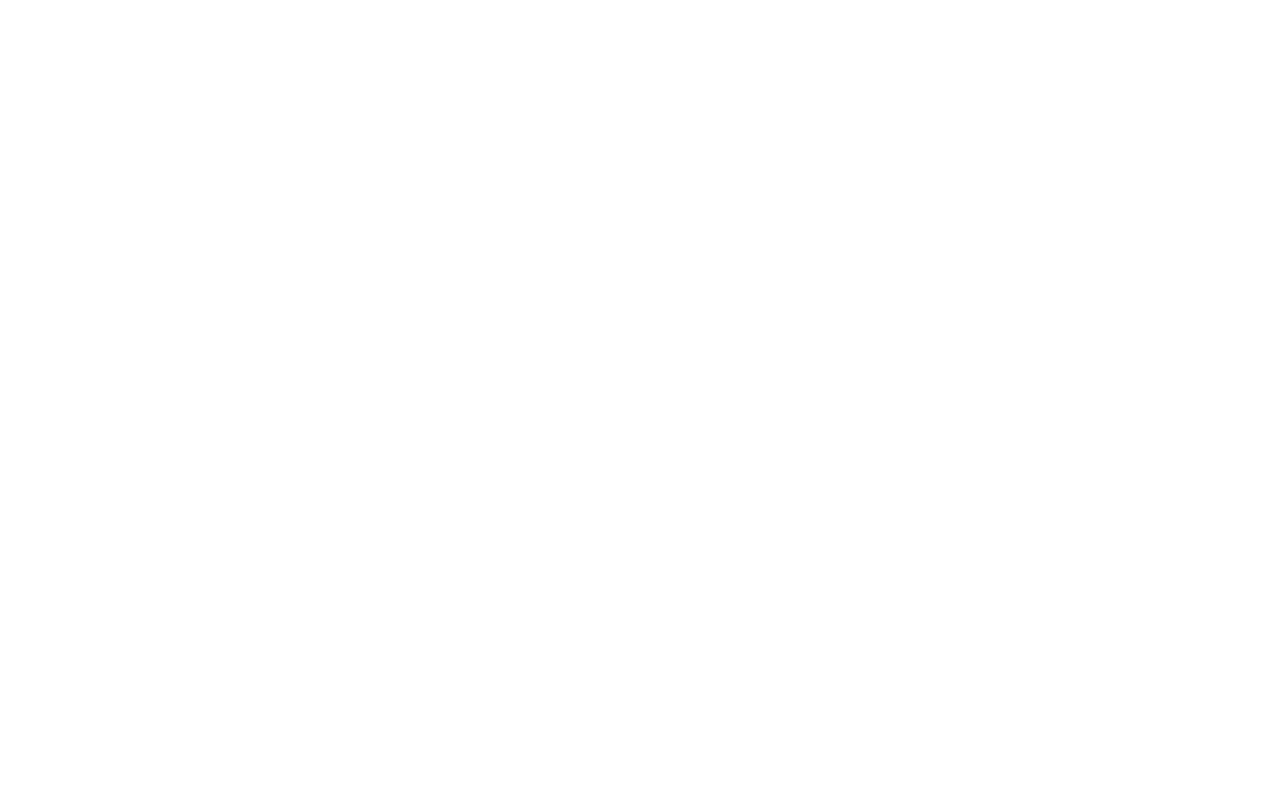
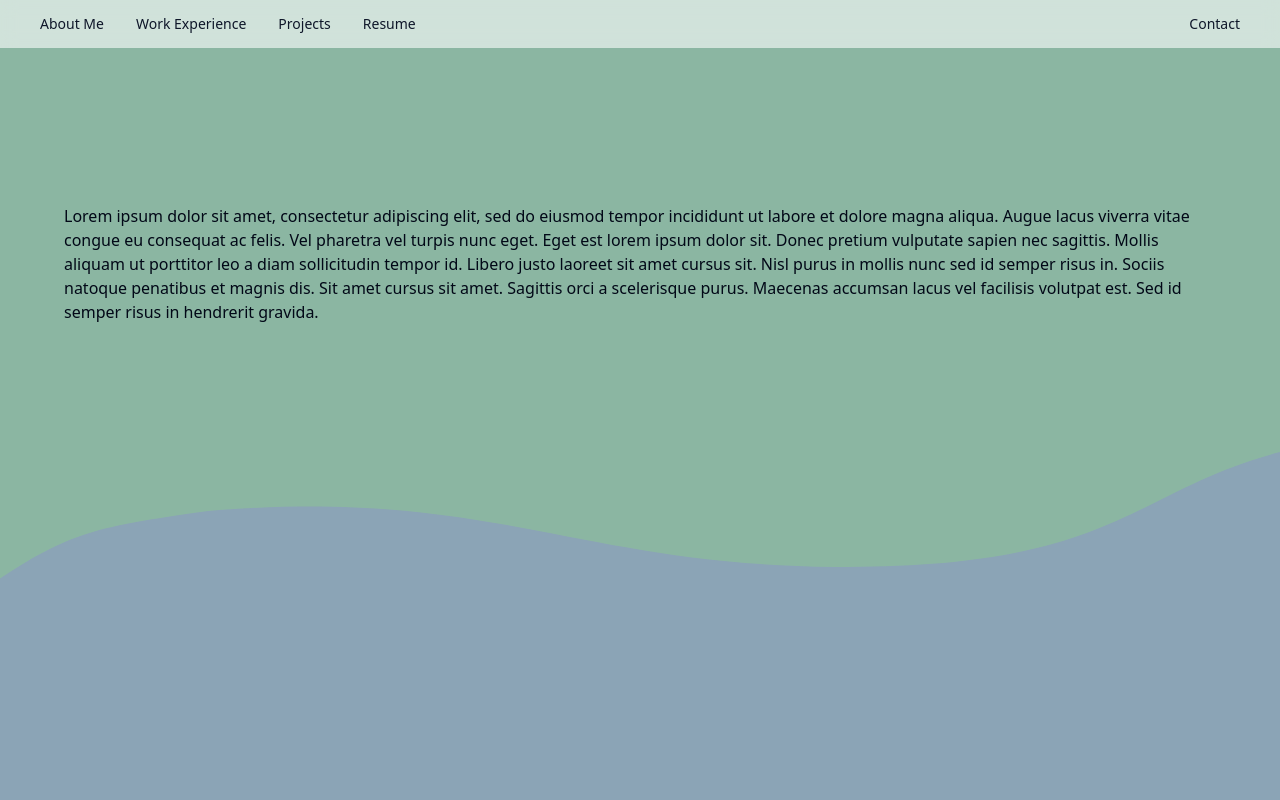
Before and after one commit to willsunnn/personal-website, a React (Vite) app: page /home in a window 1280 px wide. Before the commit this address had no page. Shown: the top 800 px of the page. Built offline with nearby package versions, Linux system fonts and the light colour scheme.

Commit message:
Refactored multipage app to mainly be home page

```diff
--- a/src/App.tsx
+++ b/src/App.tsx
@@ -1,10 +1,8 @@
 import { Outlet, Route, Routes, Navigate } from 'react-router-dom'
-import { AboutMePage } from './pages/about/AboutMePage'
-import { ProjectsPage } from './pages/ProjectsPage'
 import { ResumePage } from './pages/Resume'
-import { WorkExperiencePage } from './pages/WorkExperience'
 import { Header } from './components/header/Header'
 import { Footer } from './components/Footer'
+import { HomePage } from './pages/home/HomePage'
 
 const App = () => {
   return (
@@ -24,16 +22,8 @@ const App = () => {
           </footer>
         </div>
       }>
-        <Route path="about" element={(
-          <AboutMePage />
-        )} />
-
-        <Route path="experience" element={(
-          <WorkExperiencePage />
-        )} />
-
-        <Route path="projects" element={(
-          <ProjectsPage />
+        <Route path="home" element={(
+          <HomePage />
         )} />
 
         <Route path="resume" element={(
@@ -42,7 +32,7 @@ const App = () => {
 
         {/* If there was no path, redirect to the landing page */}
         <Route path="" element={
-          <Navigate to='/about' />
+          <Navigate to='/home' />
         } />
       </Route>
 
--- a/src/components/header/items/AboutMeNavItem.tsx
+++ b/src/components/header/items/AboutMeNavItem.tsx
@@ -1,3 +1,4 @@
+import { HomePageTags } from "@/pages/home/HomePage";
 import { SimpleNavItem } from "./NavItem";
 
-export const AboutMeNavItem = () => <SimpleNavItem title="About Me" to="/about" />
+export const AboutMeNavItem = () => <SimpleNavItem title="About Me" to={`/home#${HomePageTags.ABOUT}`} />
--- a/src/components/header/items/NavItem.tsx
+++ b/src/components/header/items/NavItem.tsx
@@ -18,7 +18,7 @@ const OptionalLink = (props: OptionalLinkProps) => {
 type SimpleNavItemProps = { title: React.ReactNode, to?: string, openLinkInNewTab?: boolean }
 
 export const SimpleNavItem = (props: SimpleNavItemProps) => {
-    return <OptionalLink to={props.to} target={(props.openLinkInNewTab) ? "_blank" : ""} >
+    return <OptionalLink to={props.to} target={(props.openLinkInNewTab) ? "_blank" : undefined} >
         <div className={buttonVariants({ variant: "link" })}>{props.title}</div>
     </OptionalLink>
 }
--- a/src/components/header/items/ProjectsNavItem.tsx
+++ b/src/components/header/items/ProjectsNavItem.tsx
@@ -1,6 +1,7 @@
 import React from "react"
 import { Link, LinkProps } from "react-router-dom"
 import { ExpandableNavItem } from "./NavItem"
+import { HomePageTags } from "@/pages/home/HomePage";
 
 const projects: { title: string; href: string; description: string, newTab: boolean }[] = [
     {
@@ -52,7 +53,7 @@ const ProjectItemPreview = (props: ProjectItemPreviewProps) => {
 }
 
 export const ProjectsNavItem = () => {
-    return <ExpandableNavItem title="Projects" to="/projects">
+    return <ExpandableNavItem title="Projects" to={`/home#${HomePageTags.PROJECTS}`}>
         <ul className="grid grid-cols-2 content-evenly justify-items-center w-[576px] h-56 bg-transparent">
             {projects.map((project) => (
                 <ProjectItemPreview
--- a/src/components/header/items/WorkExperienceNavItem.tsx
+++ b/src/components/header/items/WorkExperienceNavItem.tsx
@@ -1,3 +1,4 @@
+import { HomePageTags } from "@/pages/home/HomePage";
 import { SimpleNavItem } from "./NavItem";
 
-export const WorkExperienceNavItem = () => <SimpleNavItem title="Work Experience" to="/experience" />
+export const WorkExperienceNavItem = () => <SimpleNavItem title="Work Experience" to={`/home#${HomePageTags.WORK_EXPERIENCE}`} />
--- a/src/pages/ProjectsPage.tsx
+++ /dev/null
@@ -1,5 +0,0 @@
-export const ProjectsPage = () => {
-  return (
-    <p>Projects</p>
-  )
-}
--- a/src/pages/WorkExperience.tsx
+++ /dev/null
@@ -1,5 +0,0 @@
-export const WorkExperiencePage = () => {
-  return (
-    <p>WorkExperience</p>
-  )
-}
--- a/src/pages/about/AboutMePage.tsx
+++ /dev/null
@@ -1,33 +0,0 @@
-
-export const AboutMePage = () => {
-  return (
-    <div className="h-[2000px] flex flex-col -mt-[100px]">
-      <div className="px-16 bg-[#8bb6a2] pt-64 pb-32">
-        Lorem ipsum dolor sit amet, consectetur adipiscing elit, sed do eiusmod tempor incididunt ut labore et dolore magna aliqua. Augue lacus viverra vitae congue eu consequat ac felis. Vel pharetra vel turpis nunc eget. Eget est lorem ipsum dolor sit. Donec pretium vulputate sapien nec sagittis. Mollis aliquam ut porttitor leo a diam sollicitudin tempor id. Libero justo laoreet sit amet cursus sit. Nisl purus in mollis nunc sed id semper risus in. Sociis natoque penatibus et magnis dis. Sit amet cursus sit amet. Sagittis orci a scelerisque purus. Maecenas accumsan lacus vel facilisis volutpat est. Sed id semper risus in hendrerit gravida.
-      </div>
-
-      {/* Transition between backgrounds*/}
-      <div className="bg-[#8bb6a2] h-[200px] w-full">
-        <svg className="w-full h-[200px] fill-current text-[#8ba4b6]" preserveAspectRatio="none" viewBox="0 -275 935 275">
-          <path d="M 0 0 V -101 C 54 -169 78 -174 152 -194 C 360 -226 419 -120 610 -117 C 816 -114 826.6667 -222.3333 935 -275 V 0" />
-        </svg>
-      </div>
-
-      <div className="px-16 bg-[#8ba4b6] pt-64 pb-64">
-        Lorem ipsum dolor sit amet, consectetur adipiscing elit, sed do eiusmod tempor incididunt ut labore et dolore magna aliqua. Augue lacus viverra vitae congue eu consequat ac felis. Vel pharetra vel turpis nunc eget. Eget est lorem ipsum dolor sit. Donec pretium vulputate sapien nec sagittis. Mollis aliquam ut porttitor leo a diam sollicitudin tempor id. Libero justo laoreet sit amet cursus sit. Nisl purus in mollis nunc sed id semper risus in. Sociis natoque penatibus et magnis dis. Sit amet cursus sit amet. Sagittis orci a scelerisque purus. Maecenas accumsan lacus vel facilisis volutpat est. Sed id semper risus in hendrerit gravida.
-      </div>
-
-      {/* Transition between backgrounds*/}
-      <div className="bg-[#8ba4b6] h-[200px] w-full">
-        <svg className="w-full h-[200px] fill-current text-[#b2adcc]" preserveAspectRatio="none" viewBox="0 -367 1016 369">
-          <path d="M 0 0 V -367 C 182 -343 331 -328 486 -271 C 647 -205 836 -166 1016 -179 V 100" />
-        </svg>
-      </div>
-
-      <div className="px-16 bg-[#b2adcc] pt-32 pb-64">
-        Lorem ipsum dolor sit amet, consectetur adipiscing elit, sed do eiusmod tempor incididunt ut labore et dolore magna aliqua. Augue lacus viverra vitae congue eu consequat ac felis. Vel pharetra vel turpis nunc eget. Eget est lorem ipsum dolor sit. Donec pretium vulputate sapien nec sagittis. Mollis aliquam ut porttitor leo a diam sollicitudin tempor id. Libero justo laoreet sit amet cursus sit. Nisl purus in mollis nunc sed id semper risus in. Sociis natoque penatibus et magnis dis. Sit amet cursus sit amet. Sagittis orci a scelerisque purus. Maecenas accumsan lacus vel facilisis volutpat est. Sed id semper risus in hendrerit gravida.
-      </div>
-      <div className="bg-[#b2adcc] h-[200px] w-full" />
-    </div>
-  )
-}
--- /dev/null
+++ b/src/pages/home/AboutMeContent.tsx
@@ -0,0 +1,7 @@
+export const AboutMeContent = () => {
+  return (
+    <>
+      Lorem ipsum dolor sit amet, consectetur adipiscing elit, sed do eiusmod tempor incididunt ut labore et dolore magna aliqua. Augue lacus viverra vitae congue eu consequat ac felis. Vel pharetra vel turpis nunc eget. Eget est lorem ipsum dolor sit. Donec pretium vulputate sapien nec sagittis. Mollis aliquam ut porttitor leo a diam sollicitudin tempor id. Libero justo laoreet sit amet cursus sit. Nisl purus in mollis nunc sed id semper risus in. Sociis natoque penatibus et magnis dis. Sit amet cursus sit amet. Sagittis orci a scelerisque purus. Maecenas accumsan lacus vel facilisis volutpat est. Sed id semper risus in hendrerit gravida.
+    </>
+  )
+}
--- /dev/null
+++ b/src/pages/home/HomePage.tsx
@@ -0,0 +1,42 @@
+import { AboutMeContent } from "./AboutMeContent"
+import { ProjectsContent } from "./ProjectsContent"
+import { WorkExperienceContent } from "./WorkExperienceContent"
+
+export enum HomePageTags {
+  ABOUT = "about",
+  WORK_EXPERIENCE = "experience",
+  PROJECTS = "projects",
+}
+
+export const HomePage = () => {
+  return (
+    <div className="h-[2000px] flex flex-col -mt-[100px]">
+      <a className="px-16 bg-[#8bb6a2] pt-64 pb-32" id={HomePageTags.ABOUT}>
+        <AboutMeContent />
+      </a>
+
+      {/* Transition between backgrounds*/}
+      <div className="bg-[#8bb6a2] h-[200px] w-full">
+        <svg className="w-full h-[200px] fill-current text-[#8ba4b6]" preserveAspectRatio="none" viewBox="0 -275 935 275">
+          <path d="M 0 0 V -101 C 54 -169 78 -174 152 -194 C 360 -226 419 -120 610 -117 C 816 -114 826.6667 -222.3333 935 -275 V 0" />
+        </svg>
+      </div>
+
+      <a className="px-16 bg-[#8ba4b6] pt-64 pb-64" id={HomePageTags.WORK_EXPERIENCE}>
+        <WorkExperienceContent />
+      </a>
+
+      {/* Transition between backgrounds*/}
+      <div className="bg-[#8ba4b6] h-[200px] w-full">
+        <svg className="w-full h-[200px] fill-current text-[#b2adcc]" preserveAspectRatio="none" viewBox="0 -367 1016 369">
+          <path d="M 0 0 V -367 C 182 -343 331 -328 486 -271 C 647 -205 836 -166 1016 -179 V 100" />
+        </svg>
+      </div>
+
+      <a className="px-16 bg-[#b2adcc] pt-32 pb-64" id={HomePageTags.PROJECTS}>
+        <ProjectsContent />
+      </a>
+      <div className="bg-[#b2adcc] h-[200px] w-full" />
+    </div>
+  )
+}
--- /dev/null
+++ b/src/pages/home/ProjectsContent.tsx
@@ -0,0 +1,7 @@
+export const ProjectsContent = () => {
+  return (
+    <>
+      Lorem ipsum dolor sit amet, consectetur adipiscing elit, sed do eiusmod tempor incididunt ut labore et dolore magna aliqua. Augue lacus viverra vitae congue eu consequat ac felis. Vel pharetra vel turpis nunc eget. Eget est lorem ipsum dolor sit. Donec pretium vulputate sapien nec sagittis. Mollis aliquam ut porttitor leo a diam sollicitudin tempor id. Libero justo laoreet sit amet cursus sit. Nisl purus in mollis nunc sed id semper risus in. Sociis natoque penatibus et magnis dis. Sit amet cursus sit amet. Sagittis orci a scelerisque purus. Maecenas accumsan lacus vel facilisis volutpat est. Sed id semper risus in hendrerit gravida.
+    </>
+  )
+}
--- /dev/null
+++ b/src/pages/home/WorkExperienceContent.tsx
@@ -0,0 +1,7 @@
+export const WorkExperienceContent = () => {
+  return (
+    <>
+      Lorem ipsum dolor sit amet, consectetur adipiscing elit, sed do eiusmod tempor incididunt ut labore et dolore magna aliqua. Augue lacus viverra vitae congue eu consequat ac felis. Vel pharetra vel turpis nunc eget. Eget est lorem ipsum dolor sit. Donec pretium vulputate sapien nec sagittis. Mollis aliquam ut porttitor leo a diam sollicitudin tempor id. Libero justo laoreet sit amet cursus sit. Nisl purus in mollis nunc sed id semper risus in. Sociis natoque penatibus et magnis dis. Sit amet cursus sit amet. Sagittis orci a scelerisque purus. Maecenas accumsan lacus vel facilisis volutpat est. Sed id semper risus in hendrerit gravida.
+    </>
+  )
+}
```
